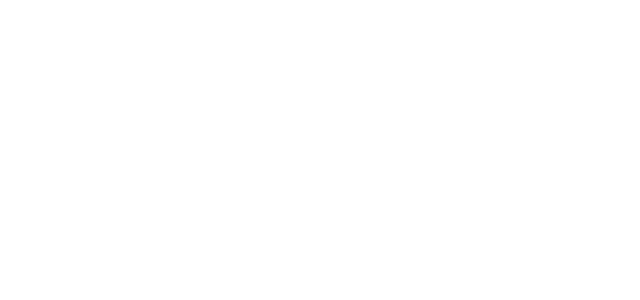
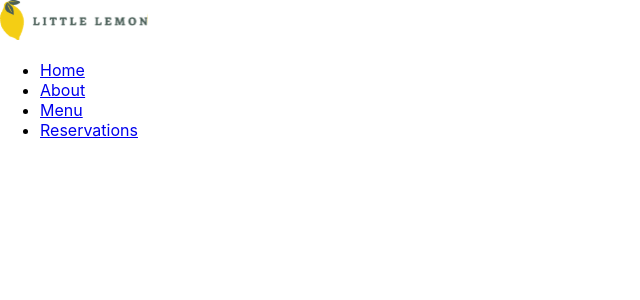
Before and after one commit to oislen/LittleLemonReact, a React (Create React App) app in the folder littlelemon/: page / in a window 1280 px wide. Shown: the top 300 px of the page, without its empty margins (0-640 px from the left). Built offline with nearby package versions, Linux system fonts and the light colour scheme.

Commit message:
Added navbar and logo

```diff
--- a/littlelemon/src/components/Nav.js
+++ b/littlelemon/src/components/Nav.js
@@ -1,6 +1,24 @@
+import logo from "../assets/Logo.svg";
+
 const Nav = () => {
   return (
-    <nav className="nav"></nav>
+    <nav className="nav">
+        <img src={logo} alt="logo" />
+      <ul className="nav-links">
+        <li>
+          <a href="/">Home</a>
+        </li>
+        <li>
+          <a href="/">About</a>
+        </li>
+        <li>
+          <a href="/">Menu</a>
+        </li>
+        <li>
+          <a href="/">Reservations</a>
+        </li>
+      </ul>
+    </nav>
   );
 };
 
```
